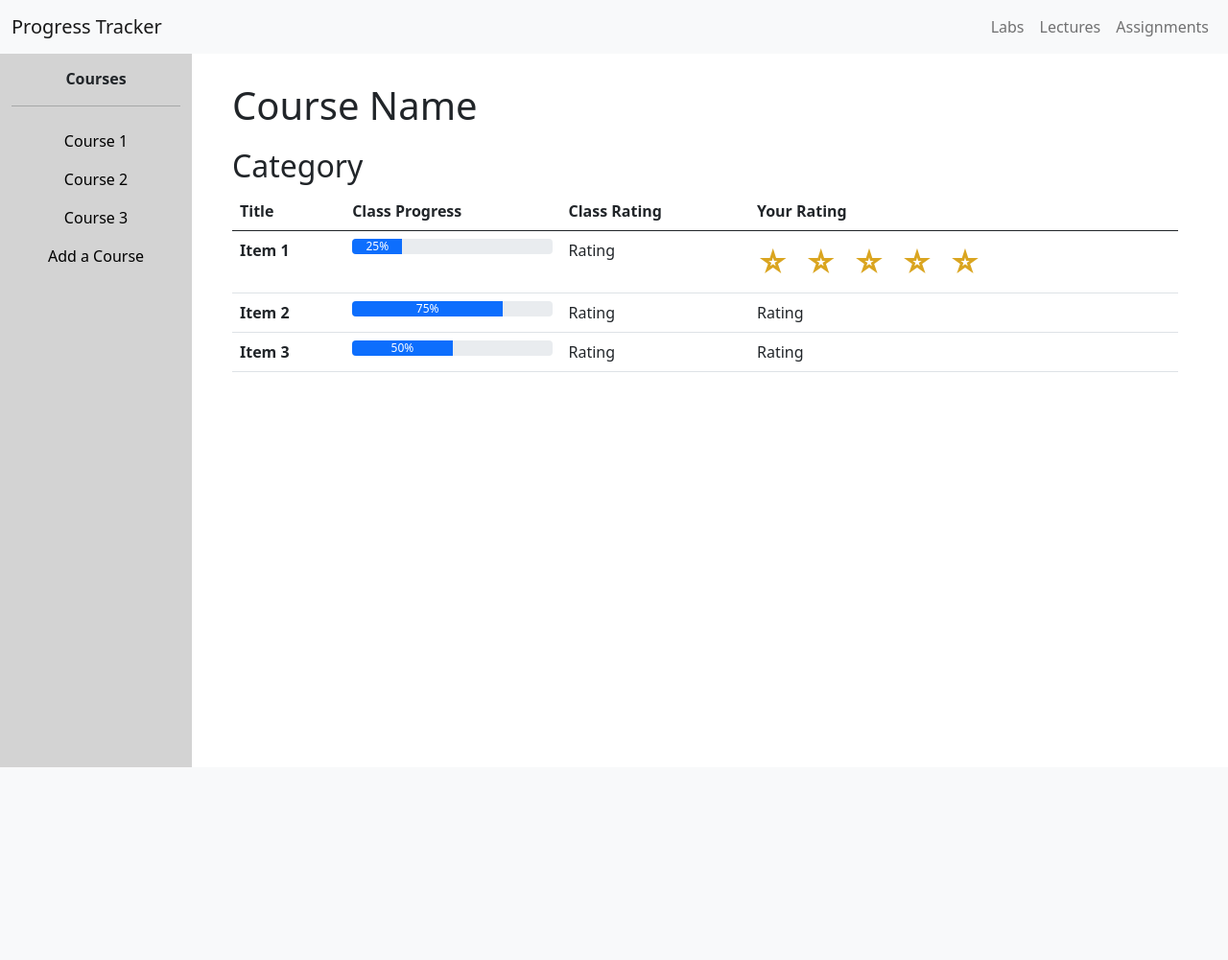
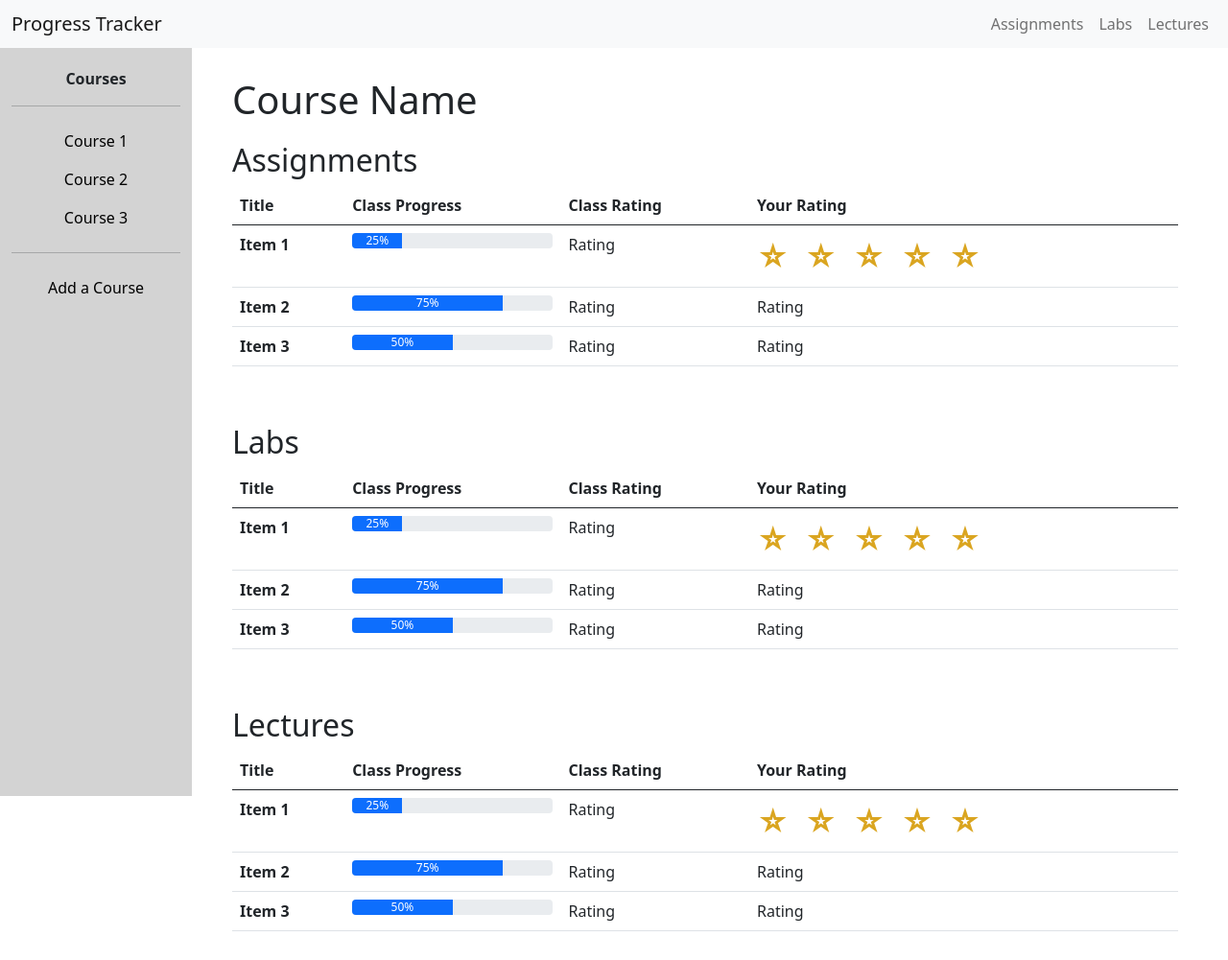
Before and after one commit to annegu/TravelBud, a Flask app: page / in a window 1280 px wide. Shown: the whole page at 96% size. Before the commit the page ends 800 px from the top, so only its background shows below. Run offline with Flask 2, Linux system fonts and the light colour scheme.

Commit message:
Enable top nav bar page navigation and stick top bar to top of screen for all pages

```diff
--- a/static/style.css
+++ b/static/style.css
@@ -2,6 +2,9 @@ body {
     background-color: white;
 }
 
+.navbar {
+    height: 50px;
+}
 .navbar-fixed-left {
     text-align:center;
     margin-top: 30px;
@@ -91,6 +94,8 @@ content: '\2605';
 .star.rated{
     counter-increment: rateme 1;
 }
+/*
 .stars::after{
-  /*  content: counter(rateme) '/5';*/
+  content: counter(rateme) '/5';
 }
+*/
--- a/templates/add-course.html
+++ b/templates/add-course.html
@@ -40,11 +40,12 @@
     </nav>
 
     <!-- Top Nav Bar -->
-    <nav class = "navbar navbar-expand-md navbar-light bg-light">
+    <nav class = "navbar sticky-top navbar-expand-md navbar-light bg-light">
         <div class="container-fluid">
             <div class="navbar-header">
                 <a class="navbar-brand" href="/">Progress Tracker</a>
             </div>
+            <!--
         <ul class="nav navbar-nav">
             <li class="nav-item">
                 <a class="nav-link" href="#labs">Labs</a>
@@ -58,6 +59,7 @@
                 <a class="nav-link" href="#">Assignments</a>
             </li>
          </ul>
+        -->
         </div>
     </nav>
 
--- a/templates/home.html
+++ b/templates/home.html
@@ -30,6 +30,8 @@
                 <a class="nav-link" href="#">Course 3</a>
             </li>
 
+            <hr>
+
             <li class="nav-item">
                 <a class="nav-link" href="/add-course">Add a Course</a>
             </li>
@@ -38,30 +40,32 @@
     </nav>
 
     <!-- Top Nav Bar -->
-    <nav class = "navbar navbar-expand-md navbar-light bg-light">
+    <nav class = "navbar sticky-top navbar-expand-md navbar-light bg-light">
         <div class="container-fluid">
             <div class="navbar-header">
                 <a class="navbar-brand active" href="/">Progress Tracker</a>
             </div>
         <ul class="nav navbar-nav">
             <li class="nav-item">
-                <a class="nav-link" href="#">Labs</a>
+                <a class="nav-link" href="#assignments">Assignments</a>
             </li>
 
             <li class="nav-item">
-                <a class="nav-link" href="#">Lectures</a>
+                <a class="nav-link" href="#labs">Labs</a>
             </li>
 
             <li class="nav-item">
-                <a class="nav-link" href="#">Assignments</a>
+                <a class="nav-link" href="#lectures">Lectures</a>
             </li>
+
          </ul>
         </div>
     </nav>
     <div class="main">
         <div class="container-fluid">
             <h1 class="page-title">Course Name</h1>
-            <a id="labs"> <h2 class="category-title">Category</h2> </a>
+            <!-- Assignments -->
+            <a id="assignments"><h2 class="category-title">Assignments</h2></a>
             <table class="table">
                 <thead>
                   <tr>
@@ -112,6 +116,115 @@
                   </tr>
                 </tbody>
             </table>
+
+        </br>
+            <!-- Labs -->
+            <a id="labs"><h2 class="category-title">Labs</h2></a>
+            <table class="table">
+                <thead>
+                  <tr>
+                    <th scope="col">Title</th>
+                    <th scope="col">Class Progress</th>
+                    <th scope="col">Class Rating</th>
+                    <th scope="col">Your Rating</th>
+                  </tr>
+                </thead>
+                <tbody>
+                  <tr>
+                    <th scope="row">Item 1</th>
+                    <td>
+                        <div class="progress">
+                            <div class="progress-bar" role="progressbar" style="width: 25%" aria-valuenow="25" aria-valuemin="0" aria-valuemax="100">25%</div>
+                        </div>
+                    </td>
+                    <td>Rating</td>
+                    <td>
+                        <div class="stars" data-rating="0">
+                            <span class="star">&nbsp;</span>
+                            <span class="star">&nbsp;</span>
+                            <span class="star">&nbsp;</span>
+                            <span class="star">&nbsp;</span>
+                            <span class="star">&nbsp;</span>
+                        </div>
+                    </td>
+                  </tr>
+                  <tr>
+                    <th scope="row">Item 2</th>
+                    <td>
+                        <div class="progress">
+                            <div class="progress-bar" role="progressbar" style="width: 75%" aria-valuenow="75" aria-valuemin="0" aria-valuemax="100">75%</div>
+                        </div>
+                    </td>
+                    <td>Rating</td>
+                    <td>Rating</td>
+                  </tr>
+                  <tr>
+                    <th scope="row">Item 3</th>
+                    <td>
+                        <div class="progress">
+                            <div class="progress-bar" role="progressbar" style="width: 50%" aria-valuenow="50" aria-valuemin="0" aria-valuemax="100">50%</div>
+                        </div>
+                    </td>
+                    <td>Rating</td>
+                    <td>Rating</td>
+                  </tr>
+                </tbody>
+            </table>
+        </br>
+
+            <!-- Lectures -->
+            <a id="lectures"><h2 class="category-title">Lectures</h2></a>
+            <table class="table">
+                <thead>
+                  <tr>
+                    <th scope="col">Title</th>
+                    <th scope="col">Class Progress</th>
+                    <th scope="col">Class Rating</th>
+                    <th scope="col">Your Rating</th>
+                  </tr>
+                </thead>
+                <tbody>
+                  <tr>
+                    <th scope="row">Item 1</th>
+                    <td>
+                        <div class="progress">
+                            <div class="progress-bar" role="progressbar" style="width: 25%" aria-valuenow="25" aria-valuemin="0" aria-valuemax="100">25%</div>
+                        </div>
+                    </td>
+                    <td>Rating</td>
+                    <td>
+                        <div class="stars" data-rating="0">
+                            <span class="star">&nbsp;</span>
+                            <span class="star">&nbsp;</span>
+                            <span class="star">&nbsp;</span>
+                            <span class="star">&nbsp;</span>
+                            <span class="star">&nbsp;</span>
+                        </div>
+                    </td>
+                  </tr>
+                  <tr>
+                    <th scope="row">Item 2</th>
+                    <td>
+                        <div class="progress">
+                            <div class="progress-bar" role="progressbar" style="width: 75%" aria-valuenow="75" aria-valuemin="0" aria-valuemax="100">75%</div>
+                        </div>
+                    </td>
+                    <td>Rating</td>
+                    <td>Rating</td>
+                  </tr>
+                  <tr>
+                    <th scope="row">Item 3</th>
+                    <td>
+                        <div class="progress">
+                            <div class="progress-bar" role="progressbar" style="width: 50%" aria-valuenow="50" aria-valuemin="0" aria-valuemax="100">50%</div>
+                        </div>
+                    </td>
+                    <td>Rating</td>
+                    <td>Rating</td>
+                  </tr>
+                </tbody>
+            </table>
+
         </div>
     </div>
 </body>
```
Also changed, not shown: templates/login.html (+11 -1 lines), templates/signup.html (+11 -1 lines).
